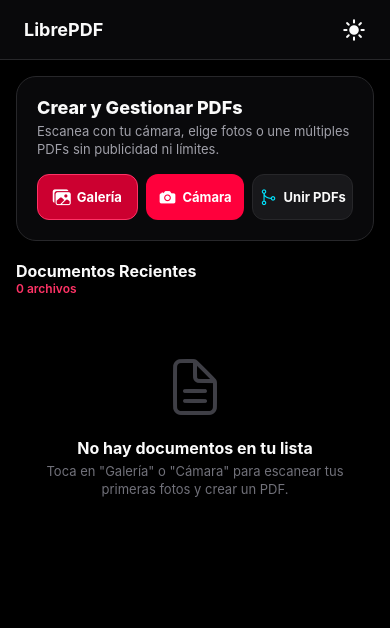
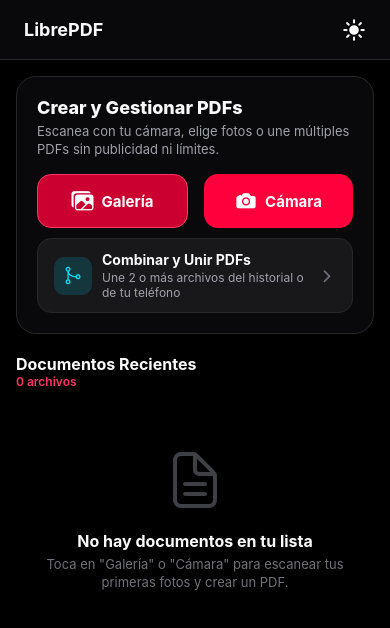
Before and after one commit to FranciscoArias10/LibrePDF, a React Native app: screen /Home in a window 390 px wide. Shown: the top 628 px of the page. Built offline with nearby package versions, Linux system fonts and the light colour scheme.

Commit message:
feat(home): place Unir PDFs button below Gallery and Camera buttons

```diff
--- a/src/screens/HomeScreen.tsx
+++ b/src/screens/HomeScreen.tsx
@@ -174,11 +174,14 @@
           <View style={styles.actionButtonsRow}>
             {/* Gallery Button */}
             <TouchableOpacity
-              style={[styles.actionBtn, { backgroundColor: colors.primaryDark, borderColor: colors.primaryLight, borderWidth: 1 }]}
+              style={[
+                styles.actionBtn,
+                { backgroundColor: colors.primaryDark, borderColor: colors.primaryLight, borderWidth: 1 },
+              ]}
               onPress={handlePickFromGallery}
               activeOpacity={0.85}
             >
-              <Ionicons name="images" size={18} color="#FFF" />
+              <Ionicons name="images" size={22} color="#FFF" />
               <Text style={styles.actionBtnText}>Galería</Text>
             </TouchableOpacity>
 
@@ -188,23 +191,36 @@
               onPress={handleTakePhoto}
               activeOpacity={0.85}
             >
-              <Ionicons name="camera" size={18} color="#FFF" />
+              <Ionicons name="camera" size={22} color="#FFF" />
               <Text style={styles.actionBtnText}>Cámara</Text>
             </TouchableOpacity>
+          </View>
 
-            {/* Merge PDF Button */}
+          {/* Merge PDF Button (placed below camera and gallery) */}
           <TouchableOpacity
             style={[
-                styles.actionBtn,
-                { backgroundColor: colors.cardBgElevated, borderColor: colors.border, borderWidth: 1 },
+              styles.mergeBannerBtn,
+              {
+                backgroundColor: colors.cardBgElevated,
+                borderColor: colors.border,
+              },
             ]}
             onPress={() => navigation.navigate('MergePDF')}
             activeOpacity={0.85}
           >
-              <Ionicons name="git-merge-outline" size={18} color={colors.secondary} />
-              <Text style={[styles.actionBtnText, { color: colors.textPrimary }]}>Unir PDFs</Text>
+            <View style={[styles.mergeIconBox, { backgroundColor: colors.secondaryGlow }]}>
+              <Ionicons name="git-merge-outline" size={20} color={colors.secondary} />
+            </View>
+            <View style={styles.mergeBtnTexts}>
+              <Text style={[styles.mergeBtnTitle, { color: colors.textPrimary }]}>
+                Combinar y Unir PDFs
+              </Text>
+              <Text style={[styles.mergeBtnSub, { color: colors.textSecondary }]}>
+                Une 2 o más archivos del historial o de tu teléfono
+              </Text>
+            </View>
+            <Ionicons name="chevron-forward" size={18} color={colors.textMuted} />
           </TouchableOpacity>
-          </View>
         </View>
 
         {/* Search & History Header */}
@@ -454,22 +470,50 @@
   },
   actionButtonsRow: {
     flexDirection: 'row',
-    gap: SPACING.sm,
+    gap: SPACING.md,
   },
   actionBtn: {
     flex: 1,
     flexDirection: 'row',
     alignItems: 'center',
     justifyContent: 'center',
-    gap: 6,
-    paddingVertical: 12,
-    borderRadius: 12,
-    elevation: 2,
+    gap: 8,
+    paddingVertical: 14,
+    borderRadius: 14,
+    elevation: 3,
   },
   actionBtnText: {
     color: '#FFF',
-    fontSize: 13,
+    fontSize: 15,
     fontWeight: '700',
+  },
+  mergeBannerBtn: {
+    flexDirection: 'row',
+    alignItems: 'center',
+    paddingHorizontal: SPACING.md,
+    paddingVertical: 12,
+    borderRadius: 14,
+    borderWidth: 1,
+    marginTop: SPACING.sm + 2,
+    gap: SPACING.sm + 2,
+  },
+  mergeIconBox: {
+    width: 38,
+    height: 38,
+    borderRadius: 10,
+    alignItems: 'center',
+    justifyContent: 'center',
+  },
+  mergeBtnTexts: {
+    flex: 1,
+  },
+  mergeBtnTitle: {
+    fontSize: 14,
+    fontWeight: '700',
+  },
+  mergeBtnSub: {
+    fontSize: 12,
+    marginTop: 2,
   },
   historyHeader: {
     flexDirection: 'row',
```
Lines whose indentation alone changed are shown as unchanged.
